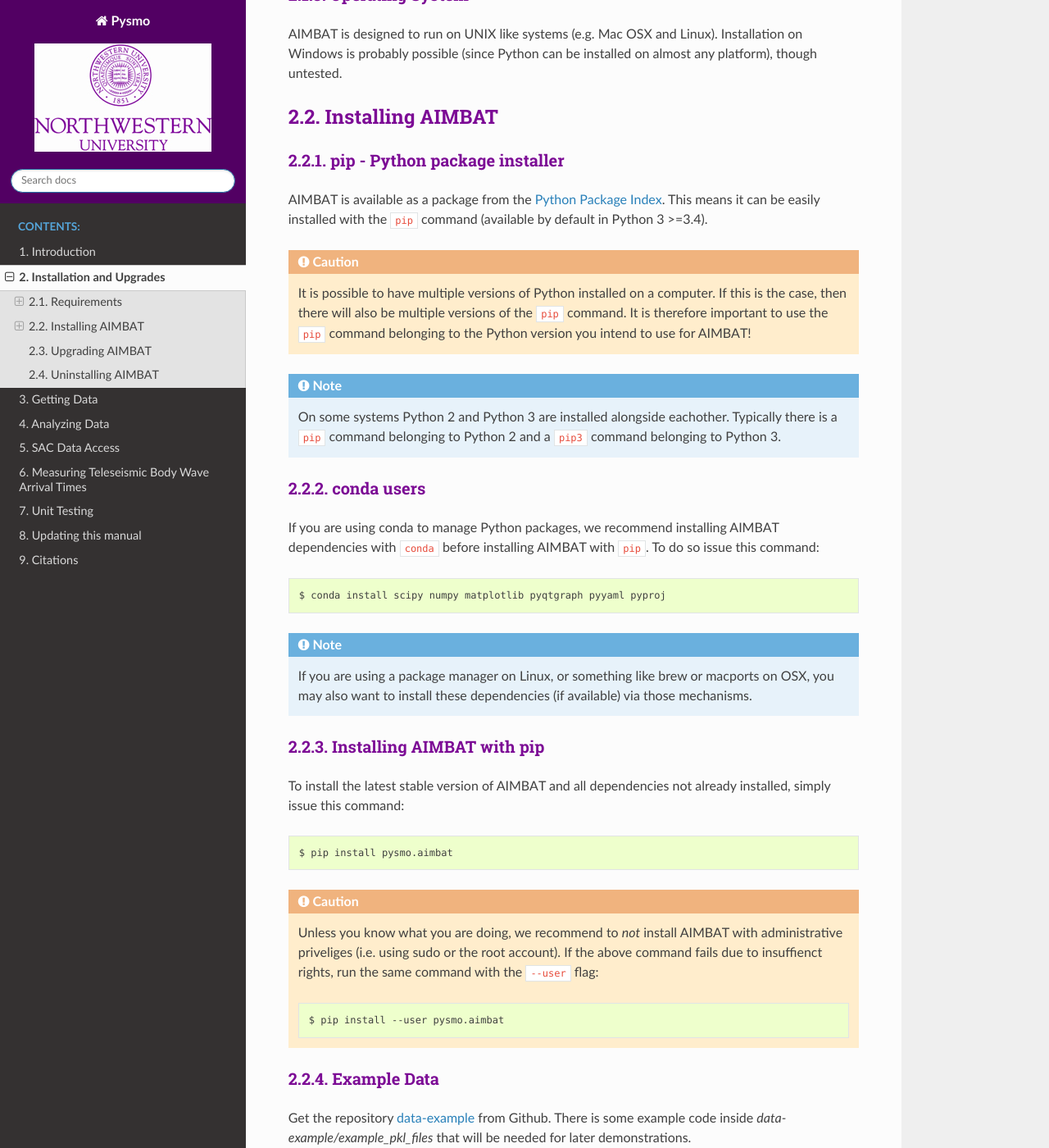
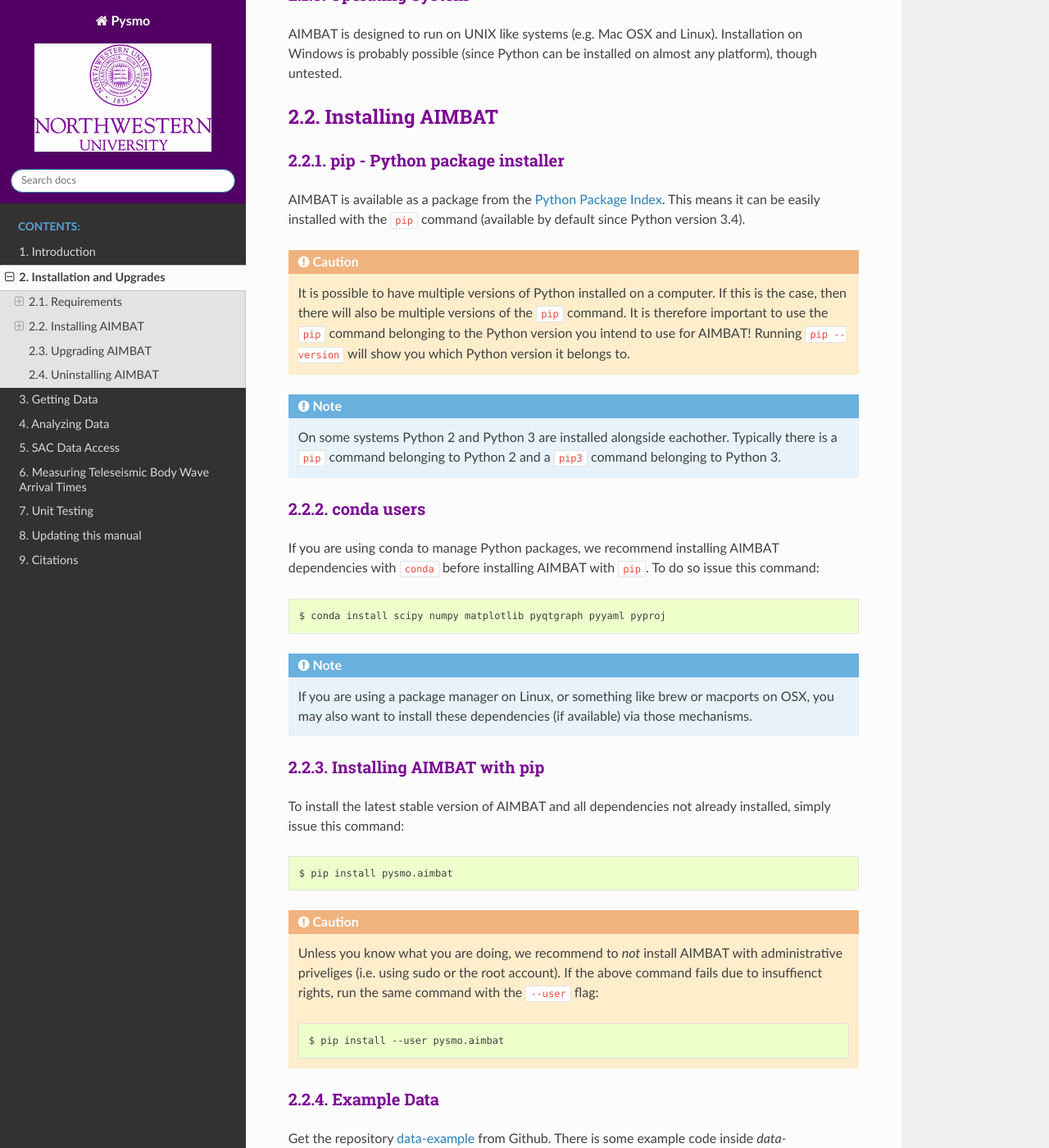
Before and after one commit to pysmo/aimbat, a Sphinx documentation site: the page built from docs/source/installation.rst, in a window 1280 px wide and 1400 px high, scrolled down 552 px. Shown: the whole window at 82% size. Built offline with Sphinx 7.4.7 and the Read the Docs theme 2.0.0, drawn with Linux system fonts in a browser that asks for light colours; some of the changed text lies outside the part shown.

Commit message:
Add some more info for installation

```diff
--- a/docs/source/installation.rst
+++ b/docs/source/installation.rst
@@ -23,9 +23,9 @@
 
 pip - Python package installer
 ~~~~~~~~~~~~~~~~~~~~~~~~~~~~~~
-AIMBAT is available as a package from the `Python Package Index <https://pypi.org/>`_. This means it can be easily installed with the ``pip`` command (available by default in Python 3 >=3.4).
+AIMBAT is available as a package from the `Python Package Index <https://pypi.org/>`_. This means it can be easily installed with the ``pip`` command (available by default since Python version 3.4).
 
-.. caution:: It is possible to have multiple versions of Python installed on a computer. If this is the case, then there will also be multiple versions of the ``pip`` command. It is therefore important to use the ``pip`` command belonging to the Python version you intend to use for AIMBAT!
+.. caution:: It is possible to have multiple versions of Python installed on a computer. If this is the case, then there will also be multiple versions of the ``pip`` command. It is therefore important to use the ``pip`` command belonging to the Python version you intend to use for AIMBAT! Running ``pip --version`` will show you which Python version it belongs to.
 
 .. note:: On some systems Python 2 and Python 3 are installed alongside eachother. Typically there is a ``pip`` command belonging to Python 2 and a ``pip3`` command belonging to Python 3.
 
@@ -58,5 +58,11 @@
 Upgrading AIMBAT
 ----------------
 
+Upgrading AIMBAT with ``pip`` is done with the same command used to install, with the addition of the ``-U`` flag::
+
+   $ pip install -U pysmo.aimbat
+
+.. note:: If you used the ``--user`` flag during installation you also need to use it while upgrading
+
 Uninstalling AIMBAT
 -------------------
```
